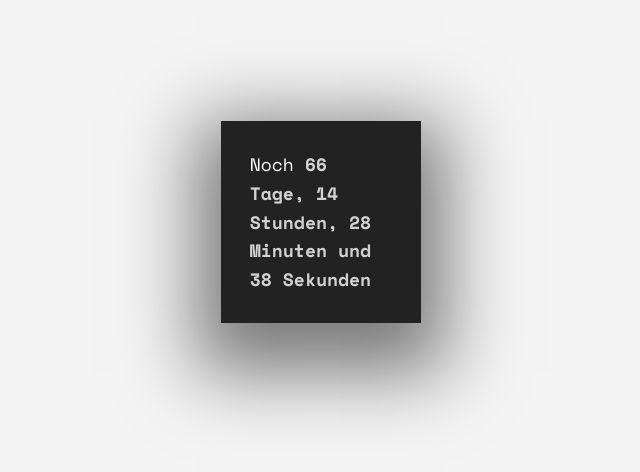
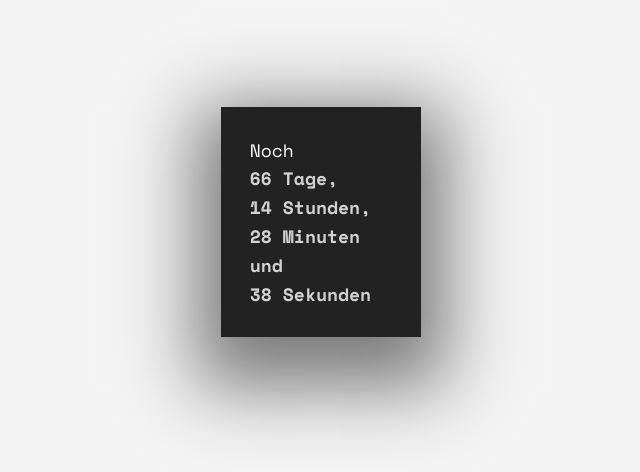
Before and after one commit to csippel/saschys-countdown, a plain HTML site: page index.html in a window 1280 px wide. Shown: the part 178-650 px from the top of the page, without its empty margins (319-959 px from the left). Drawn offline with nearby package versions, Linux system fonts and the light colour scheme.

Commit message:
Update index.html

```diff
--- a/index.html
+++ b/index.html
@@ -42,12 +42,15 @@
     }
     </style>
 
-    <link href="https://fonts.googleapis.com/css?family=Space+Mono:400,400i,700&text=Noch1234567890TageStundenMinutenSekundenbiswirunswiedersehen." rel="stylesheet">
+    <link href="https://fonts.googleapis.com/css?family=Space+Mono:400,400i,700&text=Noch1234567890TageStundenMinutenSekundennoch" rel="stylesheet">
 
 </head>
 <body>
-    <div id="clock">Noch
-        <span class="days"></span><span class="hours"></span><span class="minutes"></span><span class="seconds"></span>
+    <div id="clock">Noch<br>
+        <span class="days"></span><br>
+        <span class="hours"></span><br>
+        <span class="minutes"></span><br>
+        <span class="seconds"></span>
     </div>
 
     <script>
```
